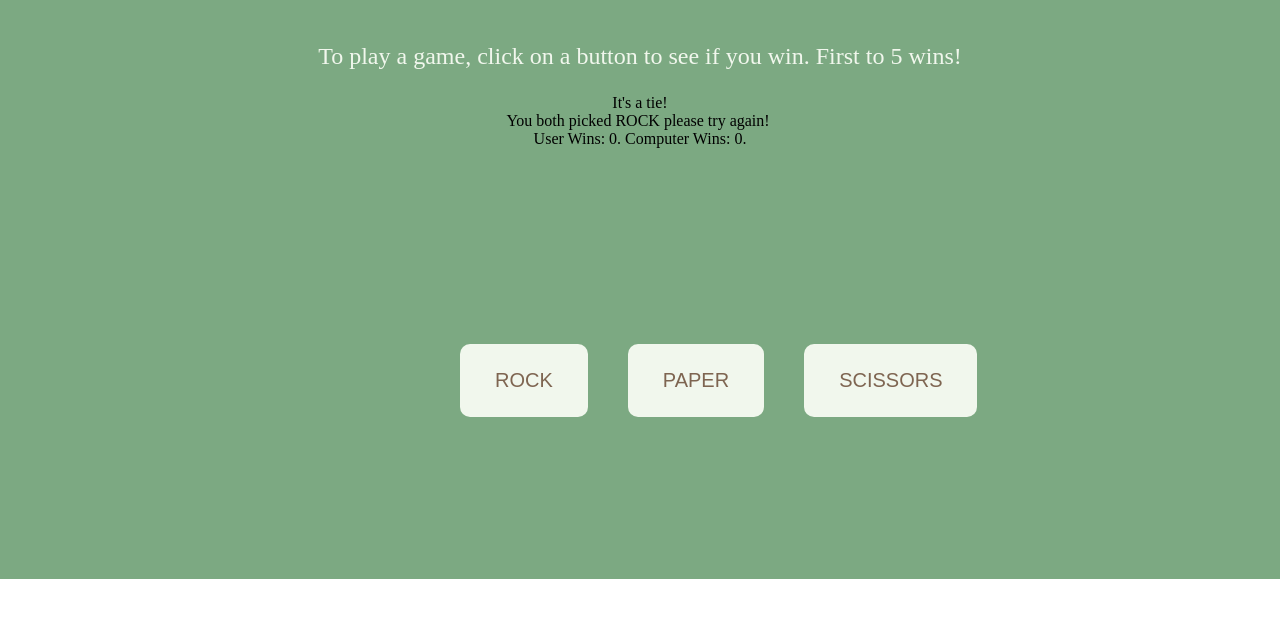
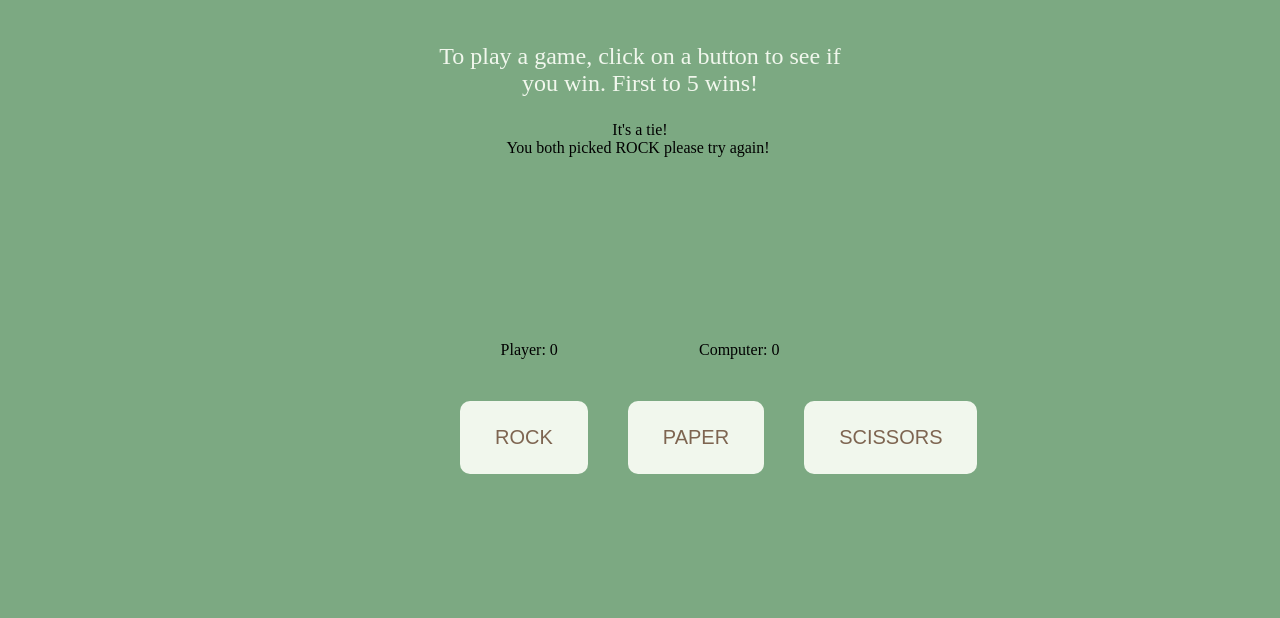
Before and after one commit to wietzikoski/rock-paper-scissors, a plain HTML site: page index.html in a window 1280 px wide. Both pictures are taken after a click on the button "ROCK". Shown: the part 96-714 px from the top of the page. Drawn offline with Linux system fonts and the light colour scheme.

Commit message:
format game area

```diff
--- a/index.html
+++ b/index.html
@@ -18,12 +18,22 @@
                 <p>To play a game, click on a button to see if you win. First to 5 wins!</p>
             </div>
             <div class="results">
-                <div class="players">
+                <div class="game">
 
                 </div>
-                <div class="players">
+                <div class="playerContainer">
+                    <div class="players">
+                        <div class="playerScore">
+                            Player: 0
+                        </div>
+                    </div>
+                    <div class="players">
+                        <div class="computerScore">
+                            Computer: 0
+                        </div>
+                    </div>
+                </div>
 
-                </div>
             </div>
               <div class="btn-section">
                 <button class="button" id="rockButton">ROCK</button>
--- a/script.js
+++ b/script.js
@@ -9,8 +9,9 @@
     const rockButton = document.querySelector("#rockButton");
     const paperButton = document.querySelector("#paperButton");
     const scissorsButton = document.querySelector("#scissorsButton");
-
-    const results = document.querySelector(".results");
+    const playerScore = document.querySelector(".playerScore");
+    const computerScore = document.querySelector(".computerScore");
+    const results = document.querySelector(".game");
 
     const buttons = [rockButton, paperButton, scissorsButton];
     const p = document.createElement("p");
@@ -22,9 +23,11 @@
     // add Event Listeners to our buttons
     buttons.forEach((button) =>{
         button.addEventListener('click', () => {
+        // get the user
         let userPick = button.textContent;
 
          console.log("Button Clicked!");
+         // play Round when user clicks the button
          playRound(userPick, getComputerChoice());
         });
     })
@@ -64,21 +67,24 @@
 
     // display results function
     function displayResults(userWinCount, computerWinCount, winner, user, computer) {
+        playerScore.textContent = `Player: ${userWinCount}`;
+        computerScore.textContent = `Computer: ${computerWinCount}`;
+
         if (winner == "User"){
             p.textContent = "You win!";
             p.textContent += '\r\n';
             p.textContent +=`You selected ${user}, and computer chose ${computer}. \r\n`;
-                p.textContent += `User Wins: ${userWinCount}. Computer Wins: ${computerWinCount}.`;
+
         } else if (winner == "Computer"){
             p.textContent = "Computer wins!";
             p.textContent += '\r\n';
             p.textContent +=`You selected ${user}, and computer chose ${computer}. \r\n`;
-                p.textContent += `User Wins: ${userWinCount}. Computer Wins: ${computerWinCount}.`;
+
         } else if (winner == "Tie"){
             p.textContent = `It's a tie!`
             p.textContent += '\r\n';
             p.textContent +=  `You both picked ${user} please try again! \r\n`;
-                p.textContent += `User Wins: ${userWinCount}. Computer Wins: ${computerWinCount}.`;
+
         }
         results.appendChild(p);
 }
--- a/style.css
+++ b/style.css
@@ -10,6 +10,7 @@
 body {
   margin: 0;
   padding: 0;
+  background-color: var(--shamrock);
 }
 .header {
   padding: 20px 0;
@@ -23,9 +24,11 @@ body {
   font-size: 48px;
 }
 .container {
+  margin: 0 auto;
   background-color: var(--shamrock);
   padding: 20px;
   height: 540px;
+  width: 600px;
 }
 .main {
   display: block;
@@ -43,8 +46,21 @@ body {
 }
 .results {
   height: 250px;
+  margin-bottom: 30px;
+  display: block;
+  flex-direction: column;
+  justify-content: space-around;
+  align-items: flex-end;
 }
-
+.game {
+  width: 100%;
+  height: 80%;
+  margin-bottom: 20px;
+}
+.playerContainer {
+  display: flex;
+  justify-content: space-around;
+}
 .btn-section {
   margin: 0 auto;
   width: 400px;
```
Lines whose indentation alone changed are shown as unchanged.
